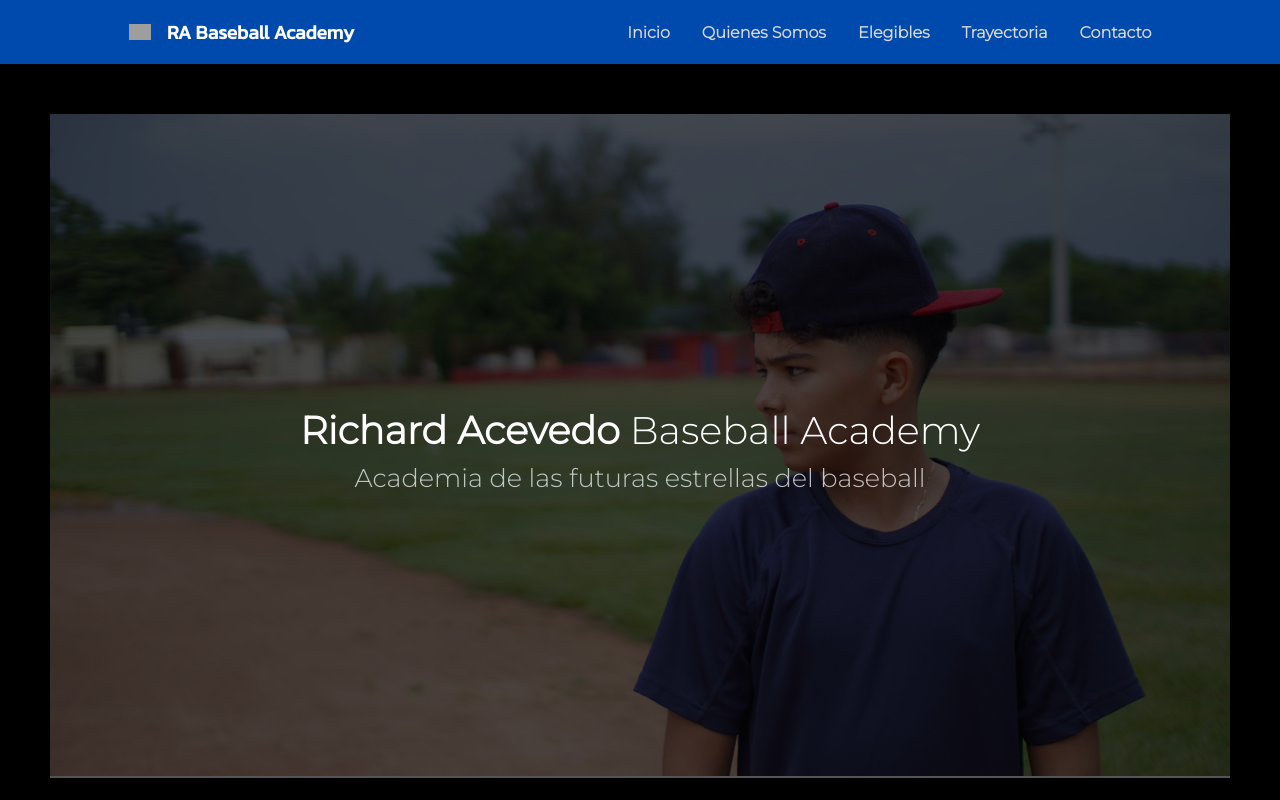
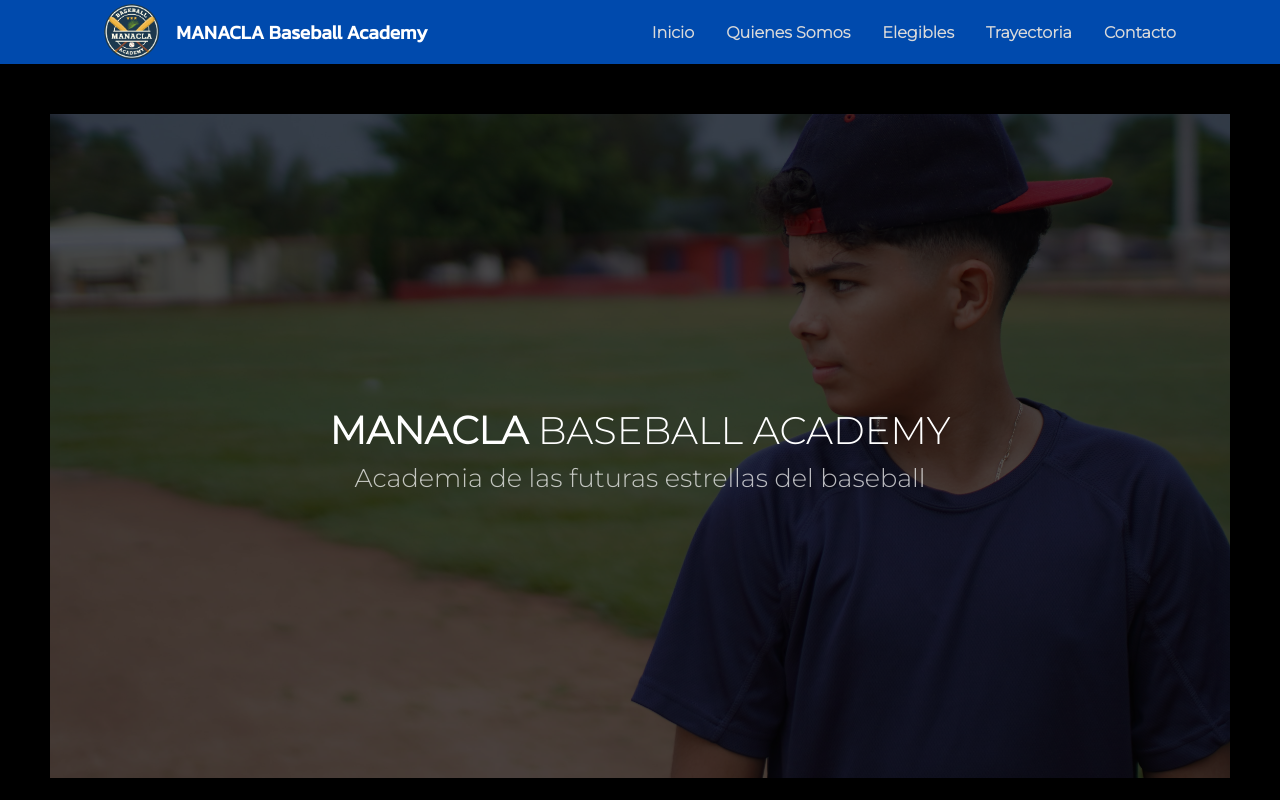
Before and after one commit to emxanuel/manacla-baseball-academy, a React (Vite) app: page / in a window 1280 px wide. Shown: the top 800 px of the page. Built offline with nearby package versions, Linux system fonts and the light colour scheme; grey boxes are pictures that could not be loaded.

Commit message:
change logo and icon

```diff
--- a/index.html
+++ b/index.html
@@ -3,7 +3,7 @@
 
 <head>
 	<meta charset="UTF-8" />
-	<link rel="icon" type="image/svg+xml" href="https://upload.wikimedia.org/wikipedia/commons/9/92/Baseball.svg" />
+	<link rel="icon" type="image/svg+xml" href="/src/assets/images/logo.png" />
 	<meta name="viewport" content="width=device-width, initial-scale=1.0" />
 	<link rel="preconnect" href="https://fonts.googleapis.com" />
 	<link rel="preconnect" href="https://fonts.gstatic.com" crossorigin />
--- a/src/components/Home.tsx
+++ b/src/components/Home.tsx
@@ -13,7 +13,7 @@ const Home = () => {
                     <img src={mainPhoto} alt="" />
                 </div>
                 <div className={styles.header}>
-                    <h1><span className={styles.name}>Richard Acevedo</span> Baseball Academy</h1>
+                    <h1><span className={styles.name}>MANACLA</span> BASEBALL ACADEMY</h1>
                     <h2>Academia de las futuras estrellas del baseball</h2>
                 </div>
             </section>
--- a/src/components/Navbar.tsx
+++ b/src/components/Navbar.tsx
@@ -11,8 +11,8 @@ const Navbar = () => {
         <div>
             <nav className={styles.container} id='navbar'>
                 <div className={styles.logo}>
-                    <img className={styles.icon} src='https://upload.wikimedia.org/wikipedia/commons/9/92/Baseball.svg' />
-                    <h1 className={styles.name}>RA Baseball Academy</h1>
+                    <img className={styles.icon} src='/src/assets/images/logo.png' />
+                    <h1 className={styles.name}>MANACLA Baseball Academy</h1>
                 </div>
                 <div className={styles.links}>
                     <Link to='/' onClick={scrollZero}>Inicio</Link>
--- a/src/css/contact.module.css
+++ b/src/css/contact.module.css
@@ -74,6 +74,7 @@
 
 .icon{
     position: fixed;
+    z-index: -10;
     opacity: 0.05;
 }
 
--- a/src/css/home.module.css
+++ b/src/css/home.module.css
@@ -49,6 +49,8 @@
     mix-blend-mode: multiply;
     aspect-ratio: 16/9;
     z-index: -2;
+    scale: 1.3;
+    margin-bottom: 10vw;
 }
 
 .mainImageContainer{
@@ -155,6 +157,8 @@
         width: 340%;
         height: calc(100% + 25vh);
         transform: translate(-175vw, -25vh);
+        scale: 1;
+        margin-bottom: 0;
     }
     .header{
         justify-content: center;
--- a/src/css/navbar.module.css
+++ b/src/css/navbar.module.css
@@ -18,7 +18,8 @@
 }
 
 .icon{
-    width: 1.4rem;
+    width: 3.5rem;
+    border-radius: 100%;
 }
 
 .logo{
```
Also changed, not shown: src/assets/images/logo.png (added).
